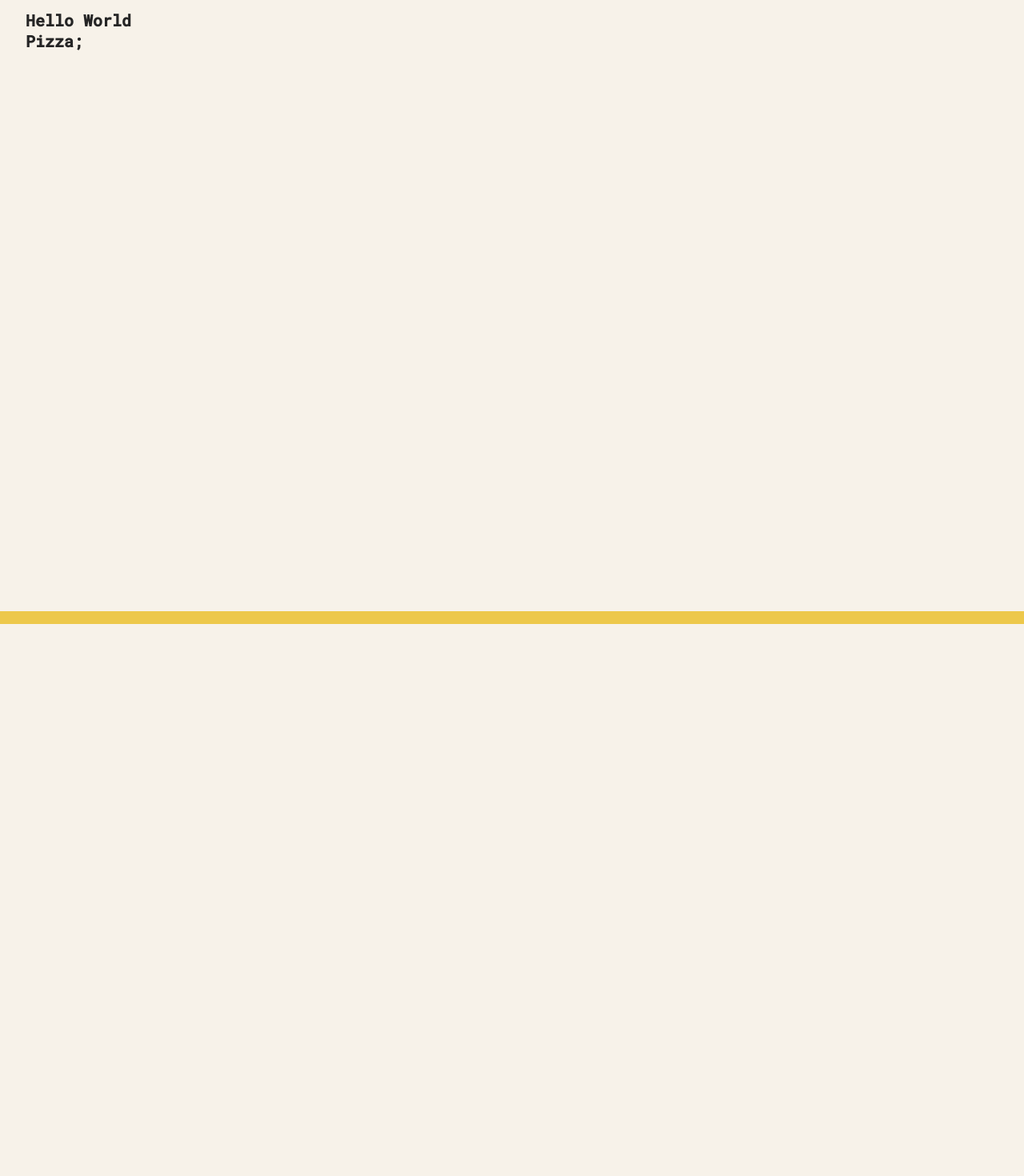
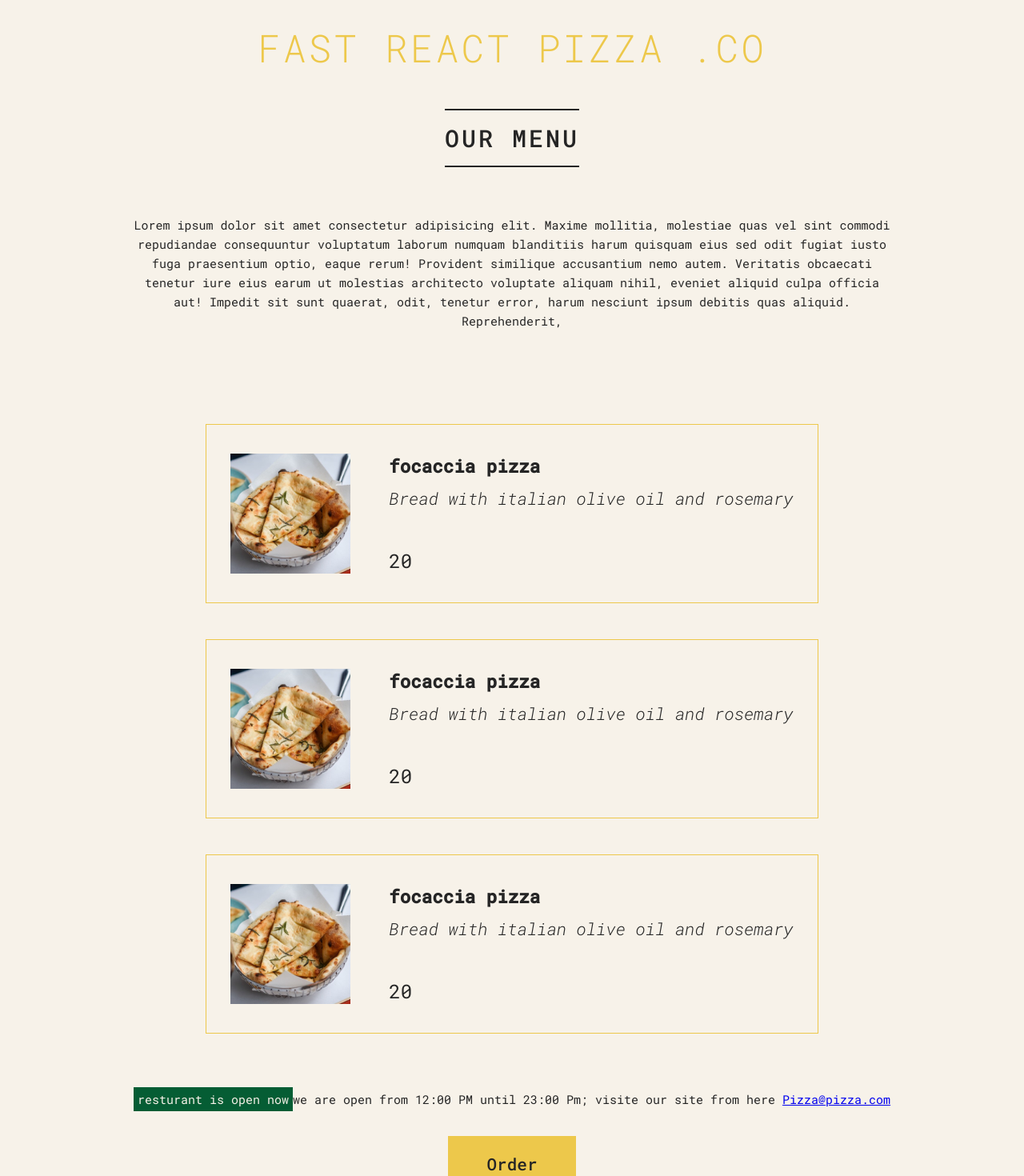
Before and after one commit to Mostafaemad228/pizza-menu, a React (Create React App) app: page / in a window 1280 px wide. Shown: the part 20-1490 px from the top of the page at 80% size. Before the commit the page ends 800 px from the top, so only its background shows below. Built offline with nearby package versions, Linux system fonts and the light colour scheme.

Commit message:
adding new Componant And Add Open And Close Houres Logic in Footer_part File

```diff
--- a/src/App.js
+++ b/src/App.js
@@ -1,5 +1,8 @@
 import './index.css';
-import Pizza from "./componants/Pizza/Pizza";
+// import Pizza from "./componants/Pizza_menu/Pizza";
+import Head from "./componants/Header/Head";
+import Footer from './componants/Footer/Footer_part';
+import Menu from './componants/Menu/Menu_part';
 
 const PizzaData = [
   {
@@ -49,9 +52,11 @@ const PizzaData = [
 function App() {
 
   return (
-    <div>
-      <h1>Hello World </h1>
-       <Pizza />
+    <div className='container'>
+      <Head />
+      <Menu />
+      <Footer/>
+
     </div>
   )
 }
--- /dev/null
+++ b/src/componants/Footer/Footer_part.js
@@ -0,0 +1,22 @@
+
+function Footer() {
+
+    const getTime = new Date().getHours()
+
+    const openHour = 12
+    const closeHour = 23
+    return (
+        <div className="footer">
+            <div className="order">
+                <p> {getTime >= openHour && getTime <= closeHour ?
+                    <span className="open">resturant is open now</span> : <span className="close">resturant is close now</span>}
+                    we are open from 12:00 PM until 23:00 Pm; visite our site from here <a href="#!" > Pizza@pizza.com</a>
+                </p>
+                <button type="" className="btn"> Order </button>
+            </div>
+
+        </div>
+    )
+}
+
+export default Footer
--- /dev/null
+++ b/src/componants/Header/Head.js
@@ -0,0 +1,19 @@
+function Head() {
+    return (
+        <div className="header">
+            <h1>Fast React Pizza .co</h1>
+            <div className="menu">
+                <h2>our Menu</h2>
+                <p>Lorem ipsum dolor sit amet consectetur adipisicing elit. Maxime mollitia,
+                    molestiae quas vel sint commodi repudiandae consequuntur voluptatum laborum
+                    numquam blanditiis harum quisquam eius sed odit fugiat iusto fuga praesentium
+                    optio, eaque rerum! Provident similique accusantium nemo autem. Veritatis
+                    obcaecati tenetur iure eius earum ut molestias architecto voluptate aliquam
+                    nihil, eveniet aliquid culpa officia aut! Impedit sit sunt quaerat, odit,
+                    tenetur error, harum nesciunt ipsum debitis quas aliquid. Reprehenderit,</p>
+            </div>
+        </div>
+    )
+}
+
+export default Head
--- /dev/null
+++ b/src/componants/Menu/Menu_part.js
@@ -0,0 +1,13 @@
+import Pizza from '../Pizza_menu/Pizza';
+
+function Menu() {
+    return (
+        <div className='Pizzas'>
+            <Pizza />
+            <Pizza />
+            <Pizza />
+        </div>
+    )
+}
+
+export default Menu
--- a/src/componants/Pizza/Pizza.js
+++ /dev/null
@@ -1,12 +0,0 @@
-import React from "react";
-import '../../index.css';
-
-function Pizza() {
-    return (
-        <div>
-            <h1 className="pizza.sold-out">Pizza;</h1>
-        </div>
-    )
-}
-
-export default Pizza
--- /dev/null
+++ b/src/componants/Pizza_menu/Pizza.js
@@ -0,0 +1,18 @@
+/* eslint-disable jsx-a11y/img-redundant-alt */
+import '../../index.css'
+function Pizza() {
+    return (
+
+        <div className='pizza'>
+            <div>
+                <img src={require('../../pizzas/focaccia.jpg')} alt="pizza focaccia" />
+            </div>
+            <div>
+                <h2>focaccia pizza</h2>
+                <p>Bread with italian olive oil and rosemary</p>
+                <span>20</span>
+            </div>
+        </div>
+    );
+}
+export default Pizza
--- a/src/index.css
+++ b/src/index.css
@@ -1,4 +1,4 @@
-@import url('https://fonts.googleapis.com/css2?family=Roboto+Mono:ital,wght@0,300;0,400;0,500;1,300&display=swap');
+@import url("https://fonts.googleapis.com/css2?family=Roboto+Mono:ital,wght@0,300;0,400;0,500;1,300&display=swap");
 
 * {
   margin: 0;
@@ -7,11 +7,11 @@
 }
 
 html {
-  font-size: 62.5%;
+  font-size: 15px;
 }
 
 body {
-  font-family: 'Roboto Mono', sans-serif;
+  font-family: "Roboto Mono", sans-serif;
   color: #252525;
   font-weight: 400;
   background-color: #f7f2e9;
@@ -44,31 +44,12 @@ body {
 
   text-transform: uppercase;
   text-align: center;
-  font-size: 5.2rem;
+  font-size: 3.2rem;
   font-weight: 300;
   letter-spacing: 3px;
   position: relative;
   width: 100%;
   display: block;
-}
-
-.header h1::before,
-.header h1::after {
-  display: block;
-  content: '';
-  height: 3px;
-  width: 12rem;
-  background-color: #edc84b;
-  position: absolute;
-  top: calc(50% - 1px);
-}
-
-.header h1::before {
-  left: 0;
-}
-
-.header h1::after {
-  right: 0;
 }
 
 /* *************** */
@@ -83,16 +64,17 @@ body {
 .menu h2 {
   display: inline-block;
   padding: 1rem 0;
+  margin-top: 3rem;
   border-top: 2px solid currentColor;
   border-bottom: 2px solid currentColor;
-  font-size: 2.4rem;
+  font-size: 2rem;
   text-transform: uppercase;
   letter-spacing: 3px;
   font-weight: 500;
 }
 
 .menu > p {
-  font-size: 1.5rem;
+  font-size: 1rem;
   text-align: center;
   line-height: 1.6;
   width: 80%;
@@ -102,16 +84,19 @@ body {
   list-style: none;
   display: grid;
   grid-template-columns: 1fr 1fr;
-  gap: 4.8rem;
+  gap: 2.8rem;
 }
 
 .pizza {
   display: flex;
   gap: 3.2rem;
+  margin-top: 3rem;
+  border: 1px solid #edc84b;
+  padding: 2rem;
 }
 
 .pizza img {
-  width: 12rem;
+  width: 10rem;
   aspect-ratio: 1;
   align-self: start;
 }
@@ -145,16 +130,25 @@ body {
 }
 
 .pizza.sold-out img {
-  filter: grayscale();
+  filter: grayscale(2);
   opacity: 0.8;
 }
 
 /* *************** */
 
 .footer {
-  font-size: 1.4rem;
+  font-size: 1rem;
 }
-
+.open {
+  background-color: rgb(5, 93, 52);
+  color: #f7f2e9;
+  padding: 5px;
+}
+.close {
+  background-color: rgb(250, 28, 73);
+  color: #f7f2e9;
+  padding: 5px;
+}
 .order {
   display: flex;
   flex-direction: column;
--- a/src/index.js
+++ b/src/index.js
@@ -2,6 +2,7 @@ import React from 'react';
 import ReactDOM from 'react-dom/client';
 import './index.css';
 import App from './App';
+
 
 const root = ReactDOM.createRoot(document.getElementById('root'));
 root.render(
```
